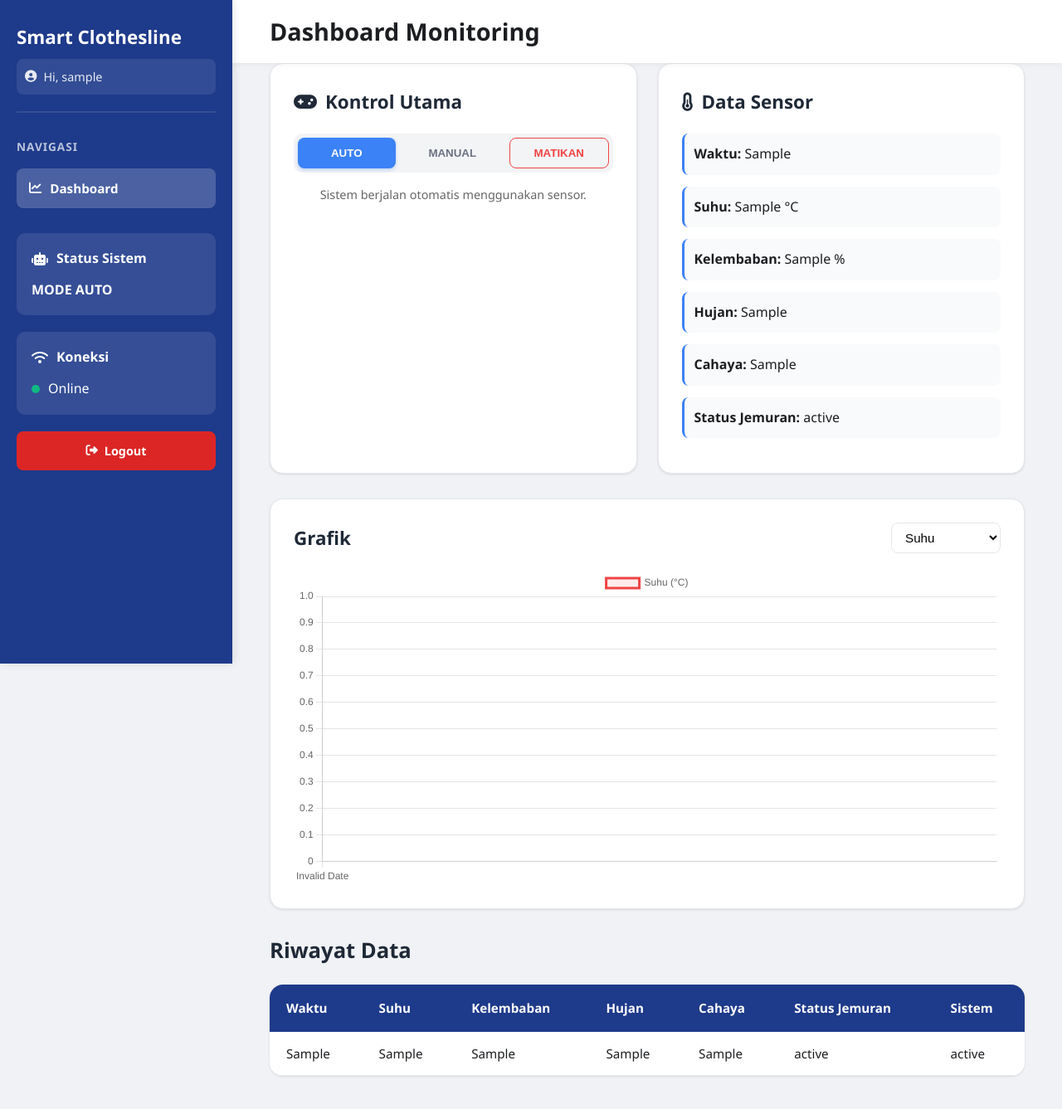
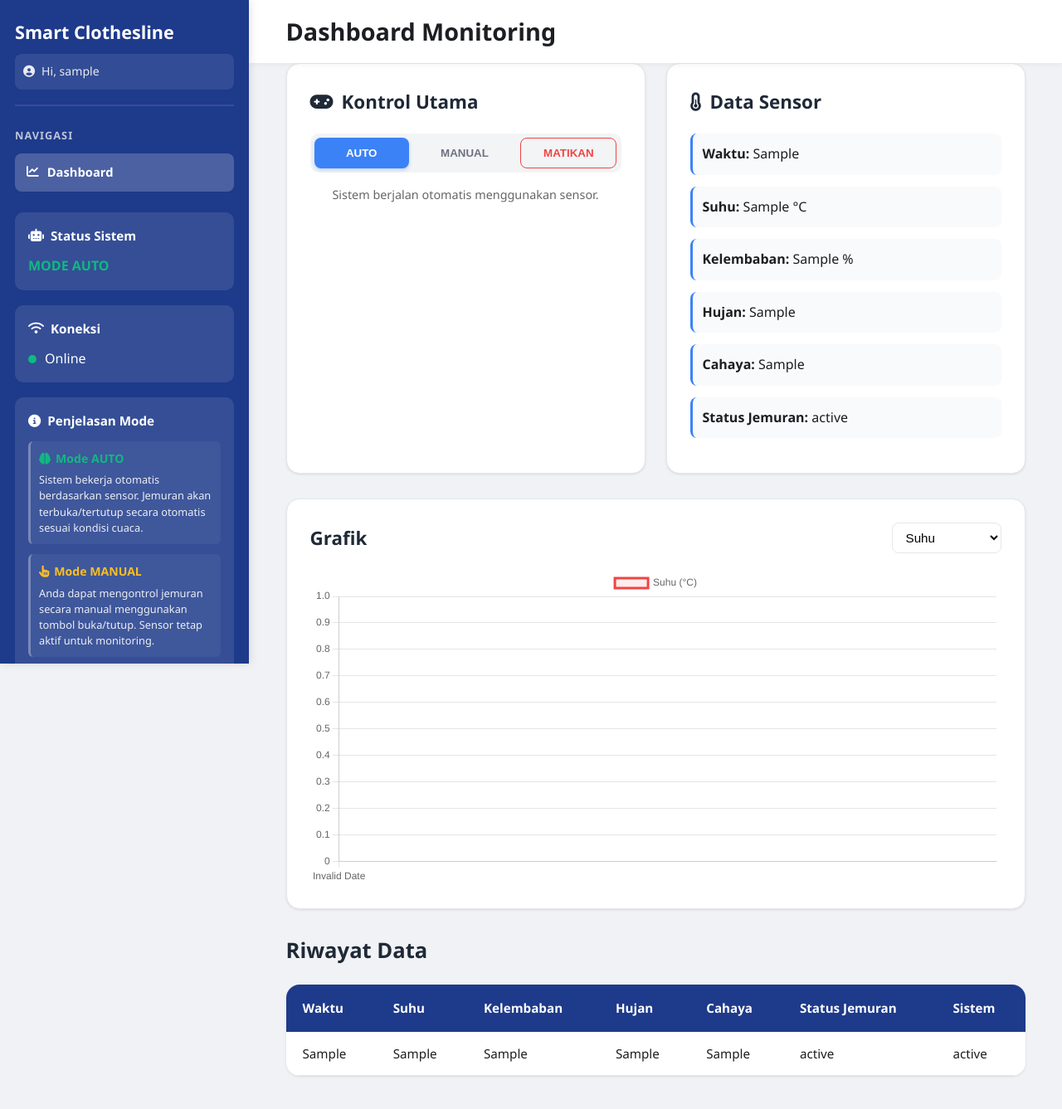
Before and after one commit to barastrong/ProjectIOTDashboardWithFlask, a Flask app: page /home in a window 1280 px wide. Shown: the whole page at 83% size. Run offline with Flask 3, Linux system fonts and the light colour scheme; the visitor is signed in with stand-in values (Sample User, id 1); tables that the repository leaves empty or names only in its code hold one stand-in row (values such as "Sample post").

Commit message:
Design Sidebar Update

```diff
--- a/static/css/style.css
+++ b/static/css/style.css
@@ -13,11 +13,12 @@ body {
     min-height: 100vh;
 }
 
+/* ========== SIDEBAR STYLES ========== */
 .sidebar {
-    width: 280px;
+    width: 300px;
     background-color: #1e3a8a;
     color: white;
-    padding: 30px 20px;
+    padding: 25px 18px;
     position: fixed;
     height: 100vh;
     overflow-y: auto;
@@ -26,21 +27,34 @@ body {
     transition: transform 0.3s ease;
 }
 
+.sidebar::-webkit-scrollbar {
+    width: 6px;
+}
+
+.sidebar::-webkit-scrollbar-track {
+    background: rgba(255, 255, 255, 0.1);
+}
+
+.sidebar::-webkit-scrollbar-thumb {
+    background: rgba(255, 255, 255, 0.3);
+    border-radius: 3px;
+}
+
 .sidebar-header {
-    margin-bottom: 30px;
-    padding-bottom: 20px;
+    margin-bottom: 25px;
+    padding-bottom: 18px;
     border-bottom: 2px solid rgba(255, 255, 255, 0.1);
 }
 
 .sidebar-header h1 {
-    font-size: 1.4em;
+    font-size: 1.35em;
     font-weight: 600;
     margin-bottom: 8px;
     line-height: 1.3;
 }
 
 .sidebar-header .user-info {
-    font-size: 0.9em;
+    font-size: 0.88em;
     opacity: 0.9;
     margin-top: 12px;
     padding: 10px;
@@ -52,27 +66,27 @@ body {
 }
 
 .sidebar-nav {
-    margin-bottom: 30px;
+    margin-bottom: 25px;
 }
 
 .sidebar-nav h3 {
-    font-size: 0.85em;
+    font-size: 0.8em;
     text-transform: uppercase;
     letter-spacing: 1px;
-    margin-bottom: 15px;
+    margin-bottom: 12px;
     opacity: 0.7;
     font-weight: 600;
 }
 
 .nav-item {
     display: flex;
-    padding: 12px 15px;
+    padding: 11px 14px;
     margin-bottom: 8px;
     color: white;
     text-decoration: none;
     border-radius: 8px;
     transition: all 0.3s ease;
-    font-size: 0.95em;
+    font-size: 0.92em;
     align-items: center;
     gap: 10px;
 }
@@ -88,33 +102,106 @@ body {
 }
 
 .sidebar-info {
-    margin-top: 30px;
+    margin-top: 25px;
 }
 
 .info-section {
     background-color: rgba(255, 255, 255, 0.1);
-    padding: 18px;
+    padding: 16px;
     border-radius: 10px;
-    margin-bottom: 20px;
+    margin-bottom: 18px;
 }
 
 .info-section h4 {
-    font-size: 1em;
+    font-size: 0.95em;
     margin-bottom: 12px;
     font-weight: 600;
     display: flex;
     align-items: center;
-    gap: 10px;
+    gap: 8px;
+}
+
+/* ========== PENJELASAN MODE SECTION ========== */
+.info-explanation .explanation-content {
+    display: flex;
+    flex-direction: column;
+    gap: 12px;
+}
+
+.explanation-item {
+    padding: 10px;
+    background-color: rgba(255, 255, 255, 0.05);
+    border-radius: 6px;
+    border-left: 3px solid rgba(255, 255, 255, 0.3);
+}
+
+.explanation-item strong {
+    display: flex;
+    align-items: center;
+    gap: 6px;
+    font-size: 0.88em;
+    margin-bottom: 5px;
+}
+
+/* Mode AUTO - Strong Hijau */
+.explanation-item.mode-auto strong {
+    color: #10b981;
+}
+
+/* Mode MANUAL - Strong Kuning */
+.explanation-item.mode-manual strong {
+    color: #fbbf24;
+}
+
+/* Mode OFF - Strong Merah */
+.explanation-item.mode-off strong {
+    color: #ef4444;
+}
+
+.explanation-item p {
+    font-size: 0.8em;
+    line-height: 1.5;
+    opacity: 0.9;
+    margin: 0;
+}
+
+/* ========== INFO SENSOR SECTION ========== */
+.sensor-list {
+    list-style: none;
+    padding: 0;
+    margin: 0;
+}
+
+.sensor-list li {
+    font-size: 0.82em;
+    padding: 8px 0;
+    border-bottom: 1px solid rgba(255, 255, 255, 0.1);
+    display: flex;
+    align-items: flex-start;
+    gap: 8px;
+}
+
+.sensor-list li:last-child {
+    border-bottom: none;
+}
+
+.sensor-list li i {
+    margin-top: 2px;
+    flex-shrink: 0;
+}
+
+.sensor-list li strong {
+    color: #fbbf24;
 }
 
 .btn-logout-sidebar {
     width: 100%;
     background-color: #dc2626;
     color: white;
-    padding: 12px 20px;
+    padding: 12px 18px;
     border-radius: 8px;
     text-decoration: none;
-    font-size: 0.9em;
+    font-size: 0.88em;
     font-weight: 600;
     transition: all 0.3s ease;
     border: none;
@@ -148,9 +236,10 @@ body {
     box-shadow: 0 2px 8px rgba(0, 0, 0, 0.2);
 }
 
+/* ========== MAIN CONTENT ========== */
 .main-wrapper {
     flex: 1;
-    margin-left: 280px;
+    margin-left: 300px;
     display: flex;
     flex-direction: column;
     min-height: 100vh;
--- a/static/js/script.js
+++ b/static/js/script.js
@@ -18,22 +18,39 @@ document.addEventListener('DOMContentLoaded', function() {
 
     let lineChartInstance;
 
+    // Hamburger menu toggle
     if (hamburger && sidebar) {
-        hamburger.addEventListener('click', () => sidebar.classList.toggle('active'));
+        hamburger.addEventListener('click', () => {
+            sidebar.classList.toggle('active');
+        });
+
+        // Close sidebar when clicking outside on mobile
         document.addEventListener('click', (e) => {
-            if (window.innerWidth <= 1024 && !sidebar.contains(e.target) && !hamburger.contains(e.target)) {
+            if (window.innerWidth <= 1024 &&
+                !sidebar.contains(e.target) &&
+                !hamburger.contains(e.target) &&
+                sidebar.classList.contains('active')) {
                 sidebar.classList.remove('active');
             }
         });
+
+        // Prevent sidebar from closing when clicking inside it
+        sidebar.addEventListener('click', (e) => {
+            e.stopPropagation();
+        });
     }
 
+    // Create or update chart
     function createOrUpdateLineChart(data, dataType) {
         const ctx = document.getElementById('lineChart').getContext('2d');
         const labels = data.map(row => new Date(row.waktu).toLocaleTimeString()).reverse();
         const chartData = data.map(row => row[dataType]).reverse();
         const color = dataType === 'temperature' ? 'rgb(239, 68, 68)' : 'rgb(59, 130, 246)';
 
-        if (lineChartInstance) lineChartInstance.destroy();
+        if (lineChartInstance) {
+            lineChartInstance.destroy();
+        }
+
         lineChartInstance = new Chart(ctx, {
             type: 'line',
             data: {
@@ -44,20 +61,42 @@ document.addEventListener('DOMContentLoaded', function() {
                     borderColor: color,
                     backgroundColor: color.replace('rgb', 'rgba').replace(')', ', 0.1)'),
                     fill: true,
-                    tension: 0.4
+                    tension: 0.4,
+                    pointRadius: 3,
+                    pointHoverRadius: 5
                 }]
             },
-            options: { responsive: true, maintainAspectRatio: false }
+            options: {
+                responsive: true,
+                maintainAspectRatio: false,
+                plugins: {
+                    legend: {
+                        display: true,
+                        position: 'top'
+                    }
+                },
+                scales: {
+                    y: {
+                        beginAtZero: false
+                    }
+                }
+            }
         });
     }
 
+    // Update data from server
     function updateData() {
         fetch('/data')
-            .then(res => res.json())
+            .then(res => {
+                if (!res.ok) throw new Error('Network response was not ok');
+                return res.json();
+            })
             .then(data => {
+                // Update connection status
                 connectionDot.style.backgroundColor = '#10b981';
                 connectionText.textContent = 'Online';
 
+                // Update current sensor data
                 if (data.latest) {
                     document.getElementById('current-waktu').textContent = data.latest.waktu;
                     document.getElementById('current-temperature').textContent = data.latest.temperature;
@@ -67,91 +106,162 @@ document.addEventListener('DOMContentLoaded', function() {
                     document.getElementById('current-jemuran-status').textContent = data.latest.status_jemuran;
                 }
 
-                // LOGIKA TAMPILAN TOMBOL
+                // Update button states based on system status
                 const sysStatus = data.flask_system_status;
                 const currentMode = data.control_mode;
 
-                // Reset Class
+                // Reset all button classes
                 btnAuto.classList.remove('active');
                 btnManual.classList.remove('active');
                 btnOff.classList.remove('active');
 
-                // Styling tombol OFF biasa
+                // Reset OFF button styling
                 btnOff.style.backgroundColor = 'transparent';
                 btnOff.style.color = '#ef4444';
 
                 if (sysStatus === 'OFF' && currentMode === 'AUTO') {
-                     // KASUS: DIMATIKAN
+                    // System is turned OFF
                     console.log("State: SYSTEM OFF");
                     btnOff.classList.add('active');
                     btnOff.style.backgroundColor = '#ef4444';
                     btnOff.style.color = 'white';
                     manualControls.style.display = 'none';
                     sidebarStatusText.textContent = "SISTEM MATI";
+                    sidebarStatusText.style.color = '#ef4444';
                     statusMessage.textContent = "Sistem dinonaktifkan. Sensor dan motor mati.";
                 }
                 else if (currentMode === 'MANUAL') {
-                    // KASUS: MANUAL
+                    // Manual mode active
                     console.log("State: MANUAL");
                     btnManual.classList.add('active');
                     manualControls.style.display = 'flex';
                     sidebarStatusText.textContent = "MODE MANUAL";
+                    sidebarStatusText.style.color = '#fbbf24';
                     statusMessage.textContent = "Kontrol manual aktif. Gunakan tombol di bawah.";
                 }
                 else {
-                    // KASUS: AUTO
+                    // Auto mode active
                     console.log("State: AUTO");
                     btnAuto.classList.add('active');
                     manualControls.style.display = 'none';
                     sidebarStatusText.textContent = "MODE AUTO";
+                    sidebarStatusText.style.color = '#10b981';
                     statusMessage.textContent = "Sistem berjalan otomatis menggunakan sensor.";
                 }
 
-                if (data.history) {
+                // Update table and chart
+                if (data.history && data.history.length > 0) {
                     sensorDataTableBody.innerHTML = '';
                     data.history.forEach(row => {
                         const tr = document.createElement('tr');
-                        tr.innerHTML = `<td>${row.waktu}</td><td>${row.temperature}</td><td>${row.humidity}</td><td>${row.rain_value}</td><td>${row.ldr_value}</td><td>${row.status_jemuran}</td><td>${row.status_system}</td>`;
+                        tr.innerHTML = `
+                            <td>${row.waktu}</td>
+                            <td>${row.temperature}</td>
+                            <td>${row.humidity}</td>
+                            <td>${row.rain_value}</td>
+                            <td>${row.ldr_value}</td>
+                            <td>${row.status_jemuran}</td>
+                            <td>${row.status_system}</td>
+                        `;
                         sensorDataTableBody.appendChild(tr);
                     });
                     createOrUpdateLineChart(data.history, chartDataTypeSelect.value);
                 }
             })
             .catch(error => {
+                console.error('Error fetching data:', error);
                 connectionDot.style.backgroundColor = '#ef4444';
                 connectionText.textContent = 'Offline';
+                sidebarStatusText.textContent = "TIDAK TERHUBUNG";
+                sidebarStatusText.style.color = '#ef4444';
             });
     }
 
-    // LISTENER TOMBOL
+    // Mode button event listeners
     btnAuto.addEventListener('click', () => {
         console.log("Clicked AUTO");
-        fetch('/set_mode', { method: 'POST', headers: {'Content-Type': 'application/json'}, body: JSON.stringify({ mode: 'AUTO' }) })
-        .then(() => updateData());
+        fetch('/set_mode', {
+            method: 'POST',
+            headers: {'Content-Type': 'application/json'},
+            body: JSON.stringify({ mode: 'AUTO' })
+        })
+        .then(response => {
+            if (response.ok) {
+                updateData();
+            }
+        })
+        .catch(error => console.error('Error setting AUTO mode:', error));
     });
 
     btnManual.addEventListener('click', () => {
         console.log("Clicked MANUAL");
-        fetch('/set_mode', { method: 'POST', headers: {'Content-Type': 'application/json'}, body: JSON.stringify({ mode: 'MANUAL' }) })
-        .then(() => updateData());
+        fetch('/set_mode', {
+            method: 'POST',
+            headers: {'Content-Type': 'application/json'},
+            body: JSON.stringify({ mode: 'MANUAL' })
+        })
+        .then(response => {
+            if (response.ok) {
+                updateData();
+            }
+        })
+        .catch(error => console.error('Error setting MANUAL mode:', error));
     });
 
     btnOff.addEventListener('click', () => {
         console.log("Clicked MATIKAN");
-        // Kita kirim mode OFF ke endpoint baru atau endpoint set_mode
-        fetch('/set_mode', { method: 'POST', headers: {'Content-Type': 'application/json'}, body: JSON.stringify({ mode: 'OFF' }) })
-        .then(() => updateData());
+        fetch('/set_mode', {
+            method: 'POST',
+            headers: {'Content-Type': 'application/json'},
+            body: JSON.stringify({ mode: 'OFF' })
+        })
+        .then(response => {
+            if (response.ok) {
+                updateData();
+            }
+        })
+        .catch(error => console.error('Error turning OFF system:', error));
     });
 
+    // Manual control button event listeners
     btnOpen.addEventListener('click', () => {
-        fetch('/manual_control', { method: 'POST', headers: {'Content-Type': 'application/json'}, body: JSON.stringify({ command: 'OPEN' }) });
+        console.log("Clicked OPEN");
+        fetch('/manual_control', {
+            method: 'POST',
+            headers: {'Content-Type': 'application/json'},
+            body: JSON.stringify({ command: 'OPEN' })
+        })
+        .then(response => {
+            if (response.ok) {
+                statusMessage.textContent = "Perintah BUKA dikirim.";
+                setTimeout(updateData, 500);
+            }
+        })
+        .catch(error => console.error('Error sending OPEN command:', error));
     });
 
     btnClose.addEventListener('click', () => {
-        fetch('/manual_control', { method: 'POST', headers: {'Content-Type': 'application/json'}, body: JSON.stringify({ command: 'CLOSE' }) });
+        console.log("Clicked CLOSE");
+        fetch('/manual_control', {
+            method: 'POST',
+            headers: {'Content-Type': 'application/json'},
+            body: JSON.stringify({ command: 'CLOSE' })
+        })
+        .then(response => {
+            if (response.ok) {
+                statusMessage.textContent = "Perintah TUTUP dikirim.";
+                setTimeout(updateData, 500);
+            }
+        })
+        .catch(error => console.error('Error sending CLOSE command:', error));
     });
 
-    chartDataTypeSelect.addEventListener('change', updateData);
-    setInterval(updateData, 2000);
+    // Chart data type change listener
+    chartDataTypeSelect.addEventListener('change', () => {
         updateData();
     });
+
+    // Initial data load and periodic updates
+    updateData();
+    setInterval(updateData, 2000);
+});
--- a/templates/home.html
+++ b/templates/home.html
@@ -35,12 +35,41 @@
                     <span id="sidebar-status-text" style="font-weight: bold; color: white;">Memuat...</span>
                 </div>
             </div>
+
             <div class="info-section">
                 <h4><i class="fas fa-wifi"></i> Koneksi</h4>
                 <div style="display: flex; align-items: center; gap: 10px;">
                     <div id="connection-dot" style="width: 10px; height: 10px; background-color: #ef4444; border-radius: 50%;"></div>
                     <span id="connection-text">Connecting...</span>
                 </div>
+            </div>
+
+            <div class="info-section info-explanation">
+                <h4><i class="fas fa-info-circle"></i> Penjelasan Mode</h4>
+                <div class="explanation-content">
+                    <div class="explanation-item mode-auto">
+                        <strong><i class="fas fa-brain"></i> Mode AUTO</strong>
+                        <p>Sistem bekerja otomatis berdasarkan sensor. Jemuran akan terbuka/tertutup secara otomatis sesuai kondisi cuaca.</p>
+                    </div>
+                    <div class="explanation-item mode-manual">
+                        <strong><i class="fas fa-hand-pointer"></i> Mode MANUAL</strong>
+                        <p>Anda dapat mengontrol jemuran secara manual menggunakan tombol buka/tutup. Sensor tetap aktif untuk monitoring.</p>
+                    </div>
+                    <div class="explanation-item mode-off">
+                        <strong><i class="fas fa-power-off"></i> Mode OFF</strong>
+                        <p>Sistem dimatikan sepenuhnya. Sensor dan motor tidak aktif. Gunakan mode ini untuk menghemat daya.</p>
+                    </div>
+                </div>
+            </div>
+
+            <div class="info-section info-sensor">
+                <h4><i class="fas fa-lightbulb"></i> Info Sensor</h4>
+                <ul class="sensor-list">
+                    <li><i class="fas fa-temperature-high"></i> <strong>Suhu:</strong> Mengukur suhu udara dalam °C</li>
+                    <li><i class="fas fa-tint"></i> <strong>Kelembaban:</strong> Tingkat kelembaban udara (%)</li>
+                    <li><i class="fas fa-cloud-rain"></i> <strong>Hujan:</strong> Deteksi hujan (Hujan/Tidak Hujan)</li>
+                    <li><i class="fas fa-sun"></i> <strong>Cahaya:</strong> Intensitas cahaya (Terang/Gelap)</li>
+                </ul>
             </div>
         </div>
 
@@ -131,5 +160,4 @@
         </main>
     </div>
 </body>
-
 </html>
```
Also changed, not shown: other parts of static/css/style.css (+113 -25 lines), 1 other file. Lines whose indentation alone changed are shown as unchanged.
